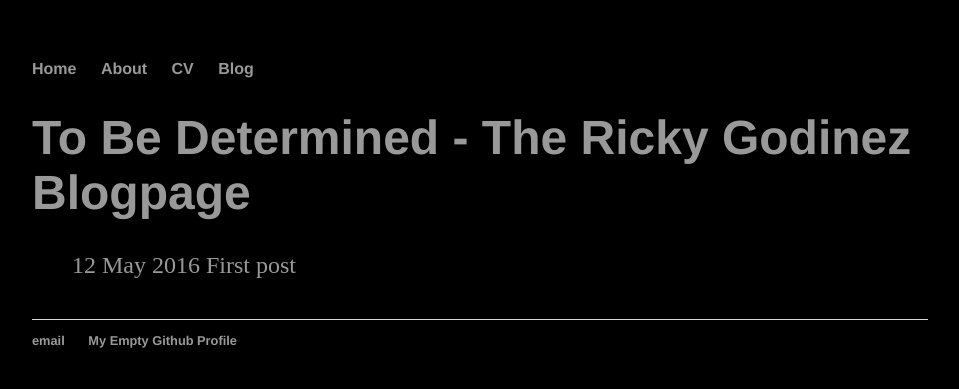
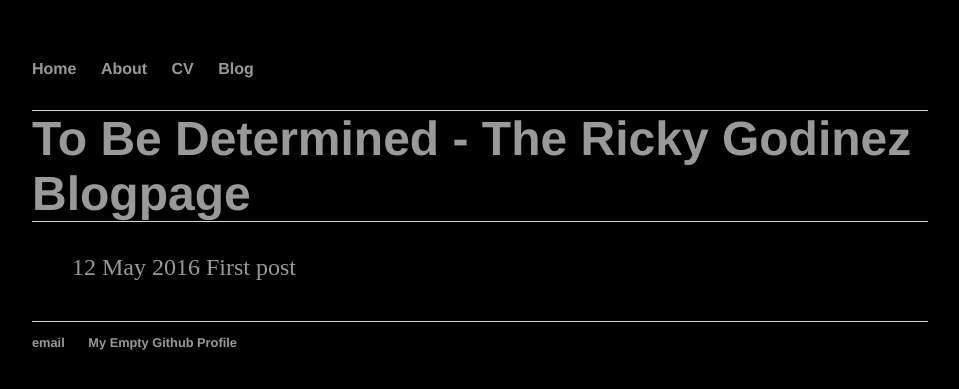
Before and after one commit to rgodinez/rgodinez.github.io, a Jekyll site: the page built from index.html, in a window 1280 px wide. Shown: the top 389 px of the page, without its empty margins (160-1119 px from the left). Built offline with Jekyll 4.4.1, drawn with Linux system fonts in a browser that asks for light colours.

Commit message:
Update main.css

```diff
--- a/stylesheets/main.css
+++ b/stylesheets/main.css
@@ -20,12 +20,13 @@ a {
 }
 a:hover {
     text-decoration: underline;
-    font-style: bold;
+    font-weight: bold;
 }
 h1 {
     font-size: 3em;
     font-family:'Helvetica', 'Arial', 'Sans-Serif';
-    border-bottom, border-top: 1px solid #d5d5d5;
+    border-bottom: 1px solid #d5d5d5;
+    border-top: 1px solid #d5d5d5;
 }
 p {
     font-size: 1.5em;
```
